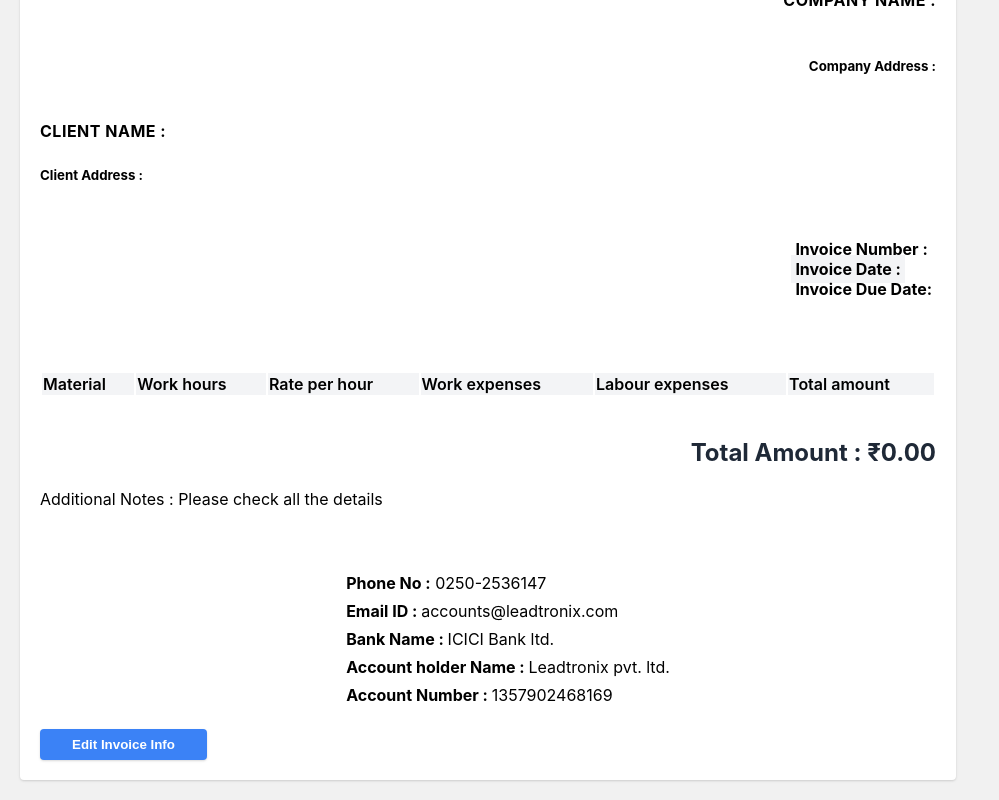
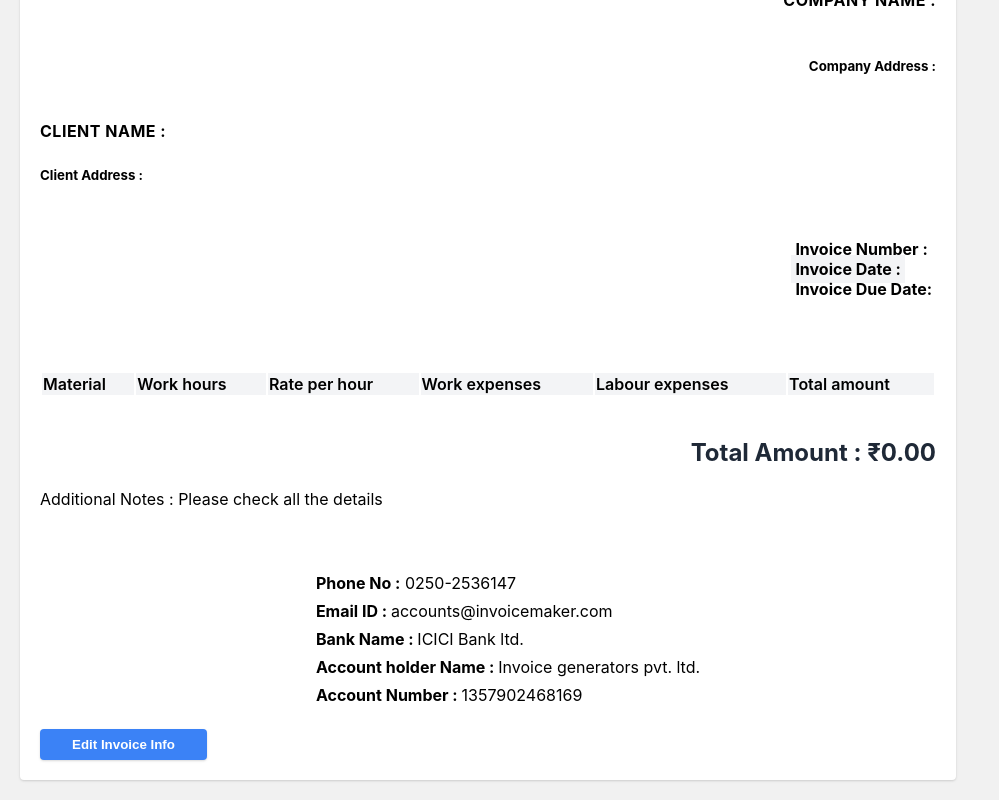
Before and after one commit to vaibhav18matere/invoice-generator, a React (Create React App) app: page / in a window 1280 px wide. Both pictures are taken after a click on the button "Check Invoice". Shown: the part 126-926 px from the top of the page, without its empty margins (0-999 px from the left). Built offline with nearby package versions, Linux system fonts and the light colour scheme.

Commit message:
refactor : invoice print button from tableform

```diff
--- a/src/App.css
+++ b/src/App.css
@@ -55,7 +55,6 @@
   padding-top: 0.5rem;
   padding-bottom: 0.5rem;
   padding-right: 2rem;
-  margin-left: 1.25rem;
   background-color: #3B82F6;
   transition-property: all;
   transition-duration: 300ms;
--- a/src/App.js
+++ b/src/App.js
@@ -39,14 +39,14 @@ function App() {
   return (
     <>
       <main className="main-container">
-        <ReactToPrint
-          trigger={() => (
-            <button className="btn-print">Print / Download</button>
-          )}
-          content={() => componentRef.current}
-        />
         {showInvoice ? (
           <>
+            <ReactToPrint
+              trigger={() => (
+                <button className="btn-print">Print / Download</button>
+              )}
+              content={() => componentRef.current}
+            />
             <div ref={componentRef}>
               <Header printHandler={printHandler} />
               <CompanyDetails name={name} address={address} email={email} />
--- a/src/components/Footer/Footer.jsx
+++ b/src/components/Footer/Footer.jsx
@@ -11,14 +11,14 @@ const Footer = () => {
           </li>
           <li>
             <span className="footer-data">Email ID : </span>
-            accounts@leadtronix.com
+            accounts@invoicemaker.com
           </li>
           <li>
             <span className="footer-data">Bank Name : </span> ICICI Bank ltd.
           </li>
           <li>
             <span className="footer-data">Account holder Name : </span>
-            Leadtronix pvt. ltd.
+            Invoice generators pvt. ltd.
           </li>
           <li>
             <span className="footer-data">Account Number : </span> 1357902468169
```
